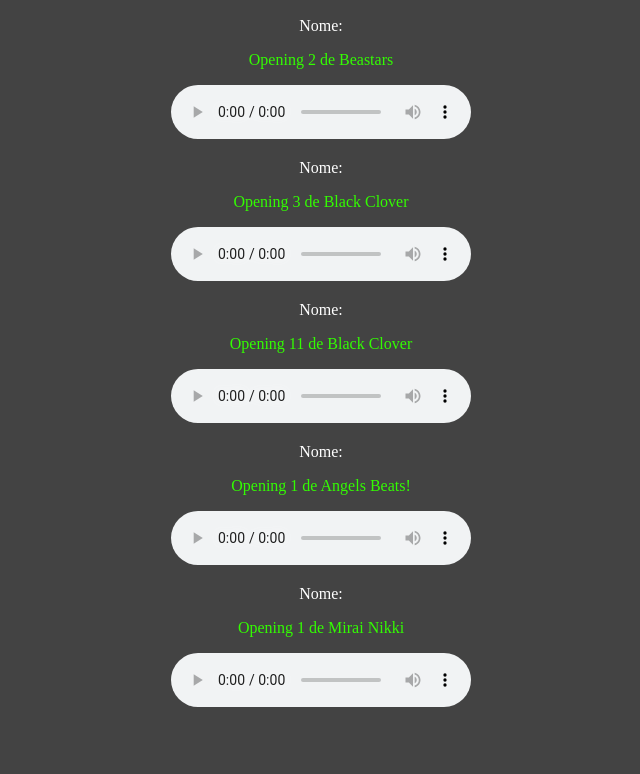
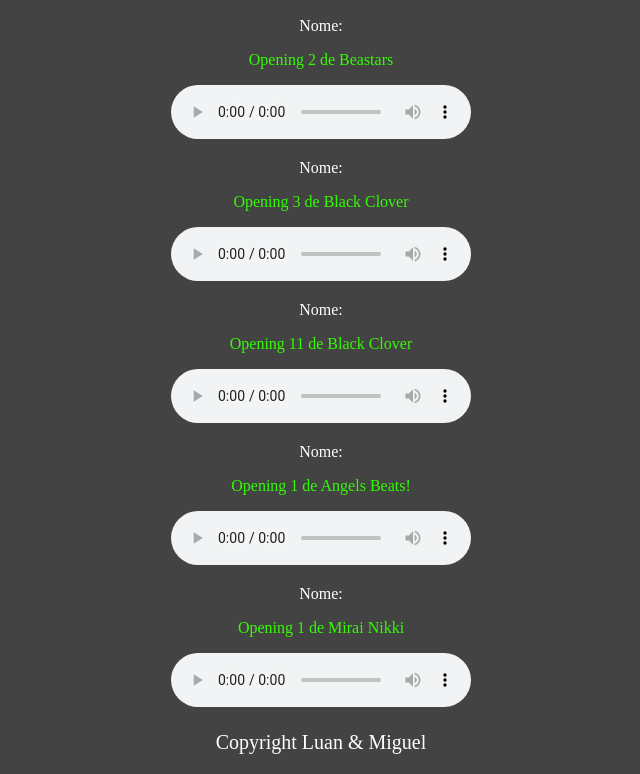
Before and after one commit to SteveCraft13/Lieder, a plain HTML site: page index.html in a window 1280 px wide. Shown: the part 1106-1880 px from the top of the page, without its empty margins (319-959 px from the left). Before the commit the page ends 1825 px from the top, so only its background shows below. Drawn offline with nearby package versions, Linux system fonts and the light colour scheme.

Commit message:
copyright

```diff
--- a/index.html
+++ b/index.html
@@ -15,7 +15,6 @@
             text-shadow: black -0.3em 0.1em 0.4em;
             font-family: 'Bitter', serif;
         }
-
         body {
             background-color: rgba(34, 34, 34, 0.849);
             color: white;
@@ -28,6 +27,10 @@
         a {
             text-decoration: none;
             color: rgba(51, 255, 0, 0.986);
+        }
+        footer{
+            text-align: center;
+            font-size: 20px;
         }
     </style>
 </head>
@@ -99,6 +102,9 @@
             <source src="Musicas/MU12.mp3" type="audio/mpeg">
         </audio>
     </div>
+    <footer>
+        <p>Copyright Luan & Miguel</p>
+    </footer>
 </body>
 
 </html>
```
